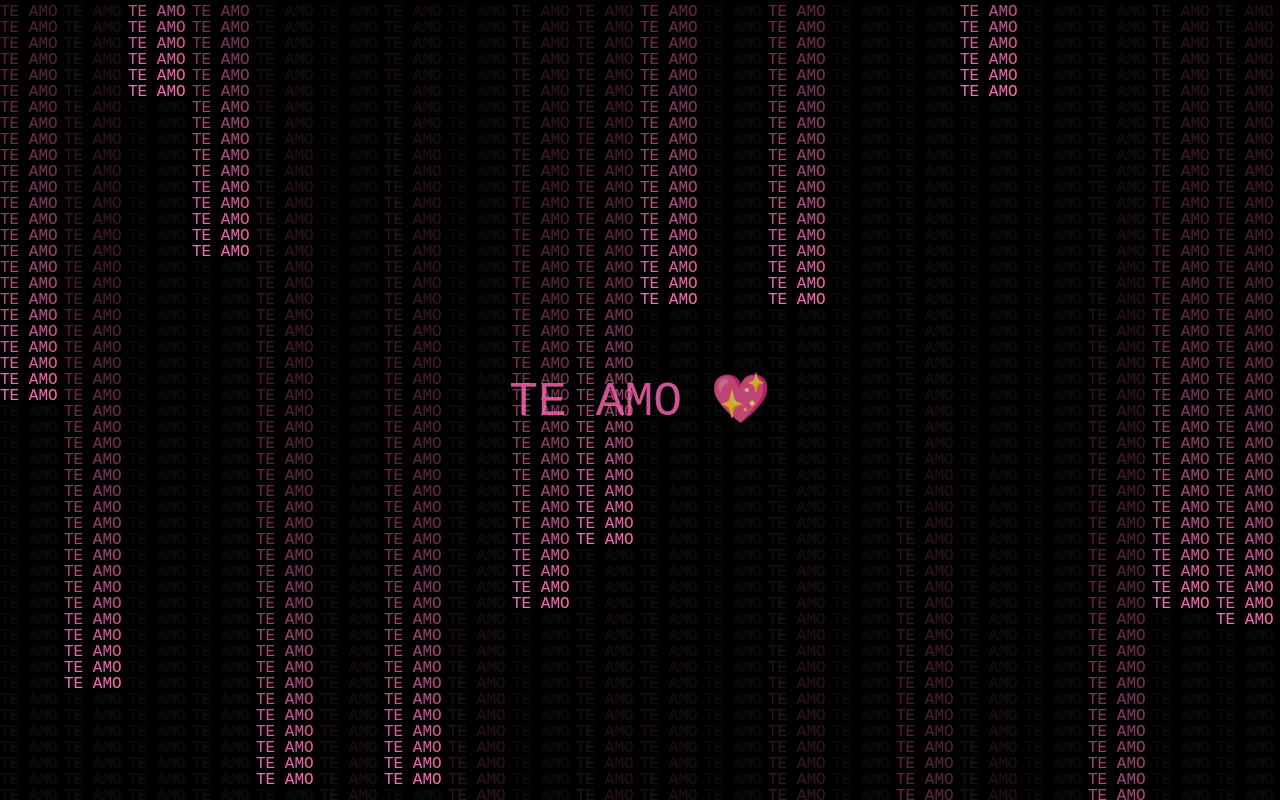
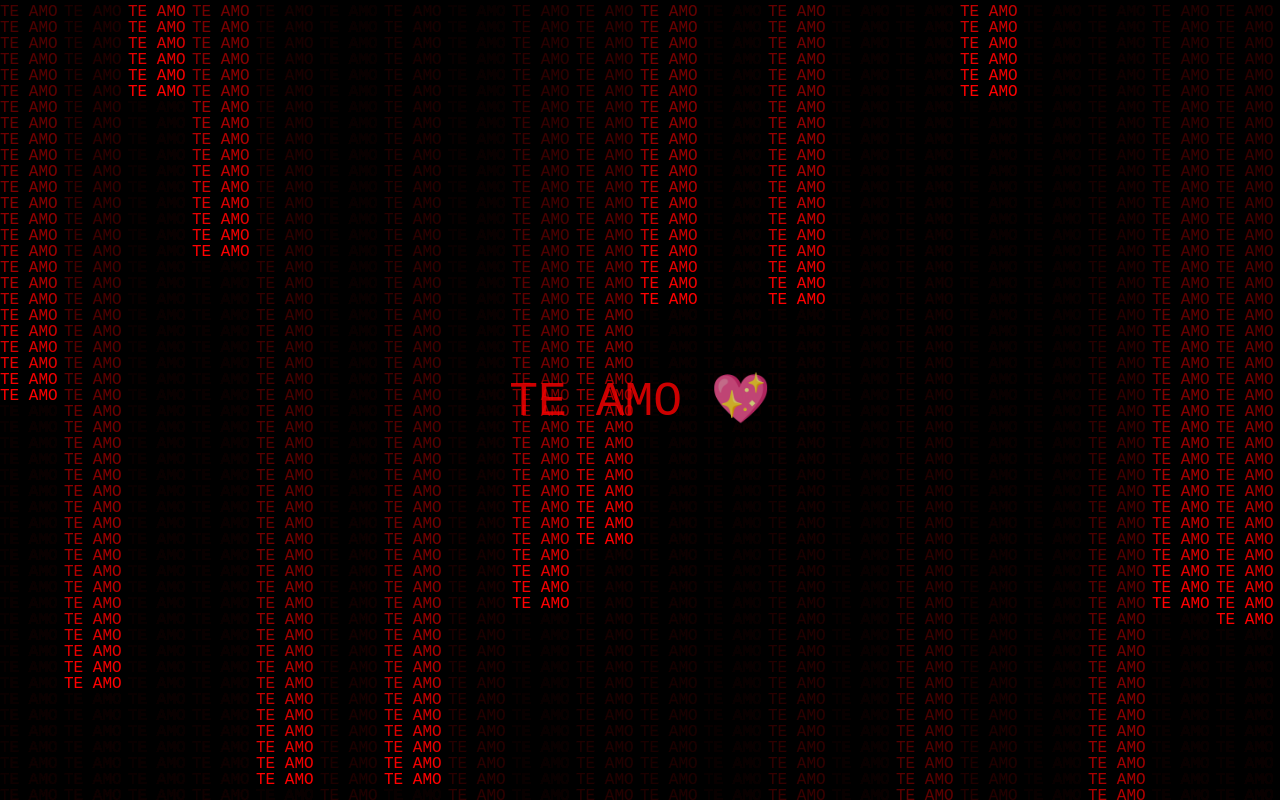
Before and after one commit to hoshymyst/Love, a plain HTML site: page index.html in a window 1280 px wide. Drawn offline with Linux system fonts and the light colour scheme.

Commit message:
Update index.html

```diff
--- a/index.html
+++ b/index.html
@@ -1,4 +1,4 @@
-<!DOCTYPE html>
+<!DOCTYP<!DOCTYPE E html>
 <html lang="pt-BR">
 <head>
   <meta charset="UTF-8"/>
@@ -29,7 +29,7 @@
     }
     .overlay .center-message {
       font: 3rem monospace;
-      color: #ff69b4;
+      color: #ff0000;
       opacity: 0.8;
       text-align: center;
     }
@@ -61,7 +61,7 @@
     function drawMatrix() {
       ctx.fillStyle = "rgba(0,0,0,0.05)";
       ctx.fillRect(0, 0, canvas.width, canvas.height);
-      ctx.fillStyle = "#ff69b4";
+      ctx.fillStyle = "#ff0000";
       drops.forEach((y, i) => {
         const x = i * fontSize * 4;
         ctx.fillText(text, x, y * fontSize);
```
